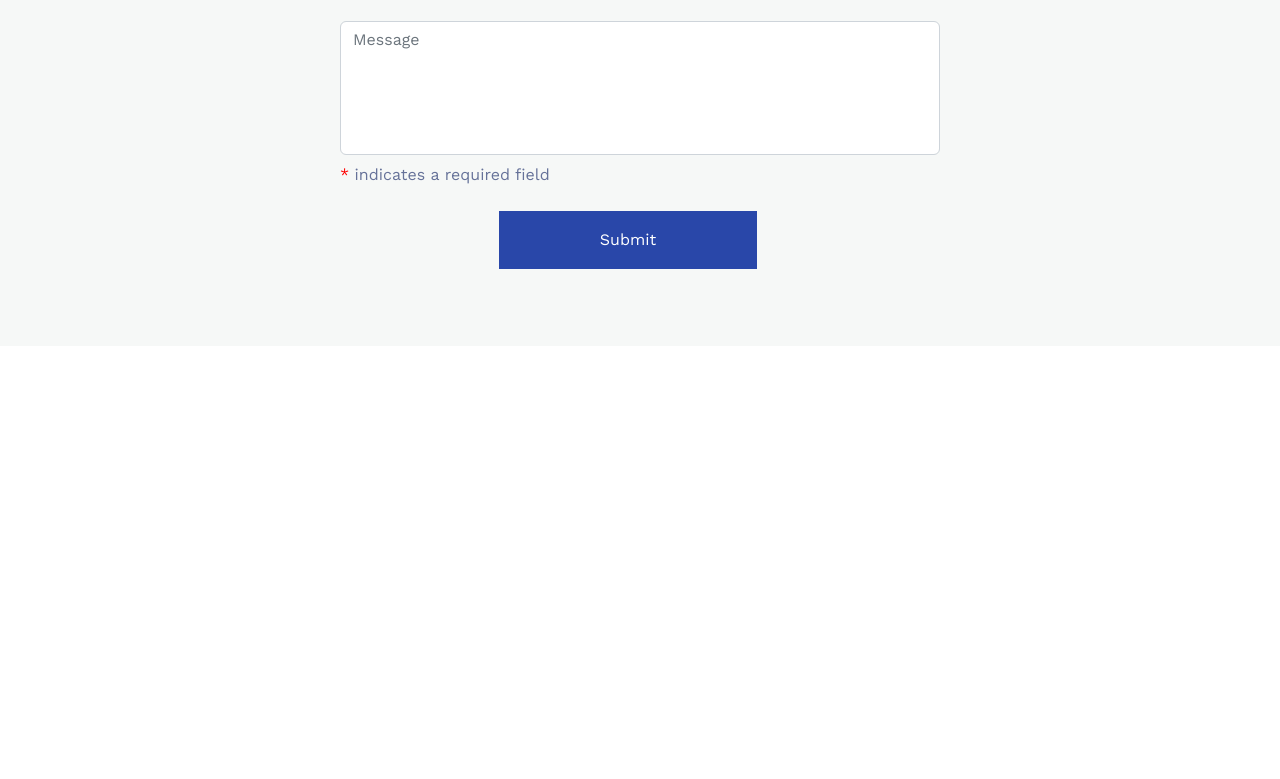
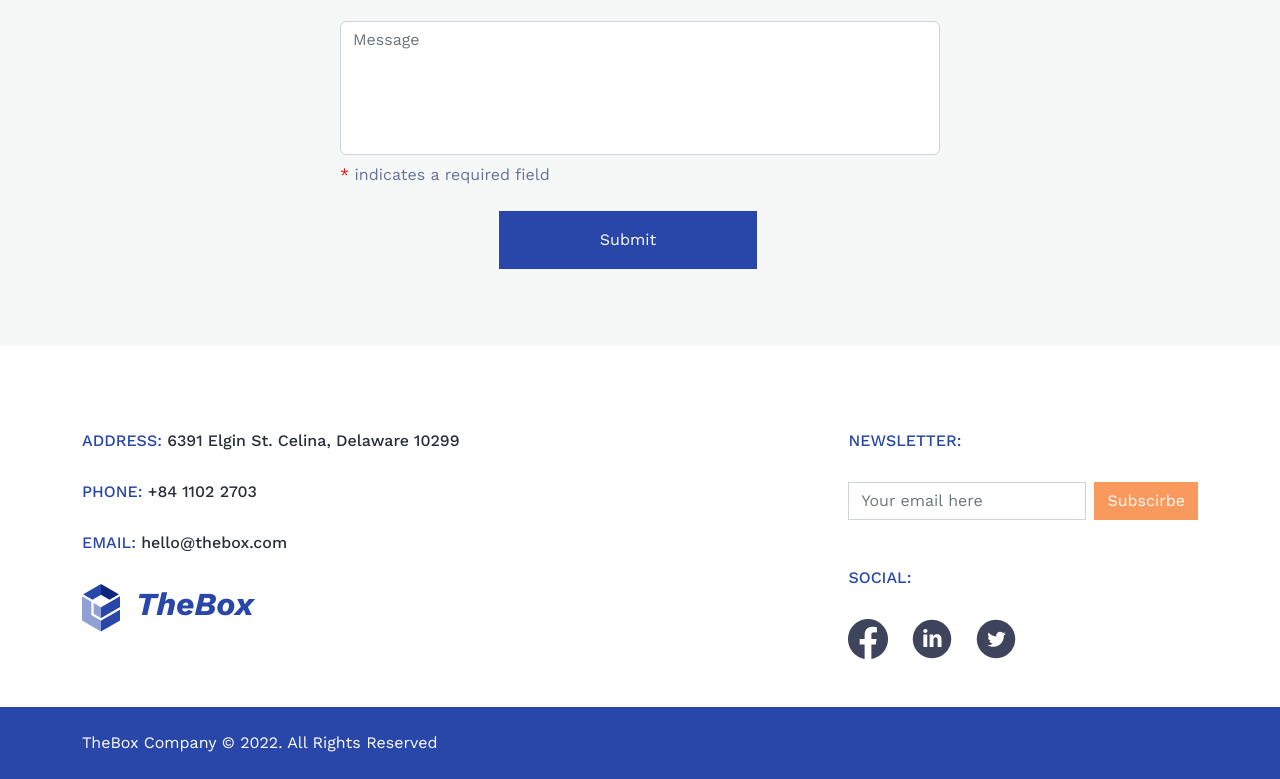
Before and after one commit to IvanNugiban/box-landing-page, a website: page index.html in a window 1280 px wide. Shown: the part 5269-6048 px from the top of the page. Before the commit the page ends 5615 px from the top, so only its background shows below. Drawn offline with nearby package versions, Linux system fonts and the light colour scheme.

Commit message:
Added footer

```diff
--- a/css/main.scss
+++ b/css/main.scss
@@ -378,3 +378,7 @@ body {
 
 
 }
+
+.footer {
+  padding-top: 85px;
+}
--- a/index.html
+++ b/index.html
@@ -405,6 +405,47 @@
 
             </section>
 
+            <footer class="footer">
+              <div class="container">
+                <div class=" d-flex gap-4 justify-content-between flex-wrap ">
+                  <div class="d-flex flex-column gap-4">
+                      <h6 class="text-neutral-800"><span class="text-primary">ADDRESS:</span> 6391 Elgin St. Celina, Delaware 10299</h5>
+                      <h6 class="text-neutral-800"><span class="text-primary">PHONE:</span> +84 1102 2703</h5>
+                      <h6 class="text-neutral-800"><span class="text-primary">EMAIL:</span> hello@thebox.com</h5>
+
+                      <a class="navbar-brand d-flex align-items-center gap-3" href="">
+                        <img src="img/BoxLogo.png" alt="Logo"/>
+                        <h2 class="fw-bold fst-italic text-primary">TheBox</h2>
+                      </a>
+                  </div>
+
+                  <div class="d-flex flex-column gap-4">
+                        <h6 class="text-primary">NEWSLETTER:</h6>
+
+                        <div class="d-flex gap-2">
+                          <input type="email" class="form-control no-round" id="emailInputFooter" placeholder="Your email here">
+                          <button type="button" class="btn btn-secondary no-round text-white">Subscirbe</button>
+                        </div>
+
+                        <h6 class="text-primary mt-4">SOCIAL:</h6>
+
+                        <div class="d-flex gap-4">
+                              <a href="https://www.facebook.com/"><img src="img/FacebookLogo.png" alt="Facebook"/></a>
+                              <a href="https://linkedin.com"><img src="img/LinkedinLogo.png" alt="LinkedIn"/></a>
+                              <a href="https://twitter.com"><img src="img/TwitterLogo.png" alt="Twitter"/></a>
+                        </div>
+                  </div>
+                </div>
+              </div>
+
+              <div class="bg-primary mt-5">
+                <div class="container pt-4 pb-2">
+                  <p class="text-white">TheBox Company © 2022. All Rights Reserved</h6>
+                </div>
+
+            </div>
+            </footer>
+
           </main>
       </div>
 
```
Also changed, not shown: css/main.css, img/FacebookLogo.png (added), img/LinkedinLogo.png (added), img/TwitterLogo.png (added), 1 other file.
